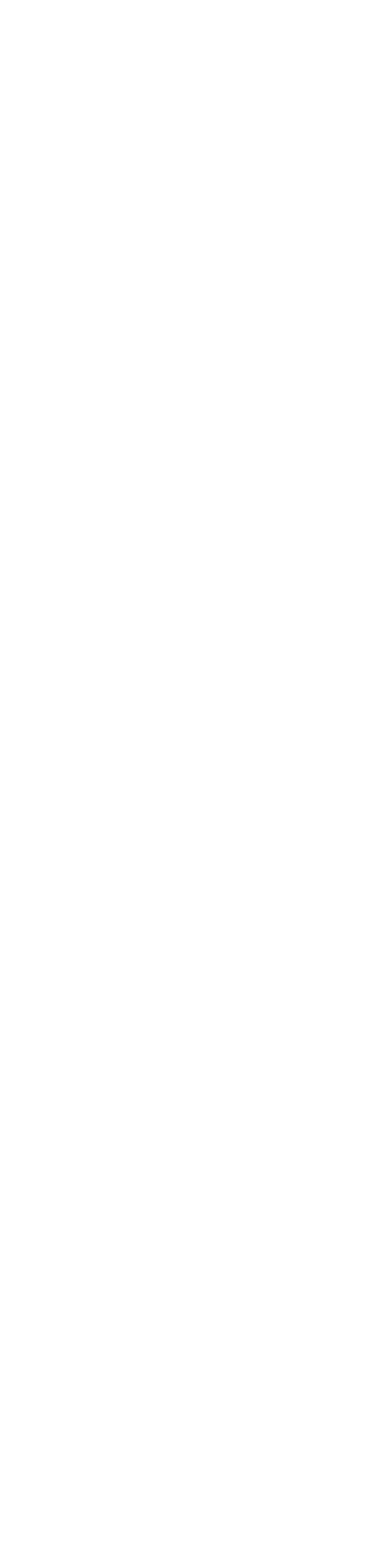
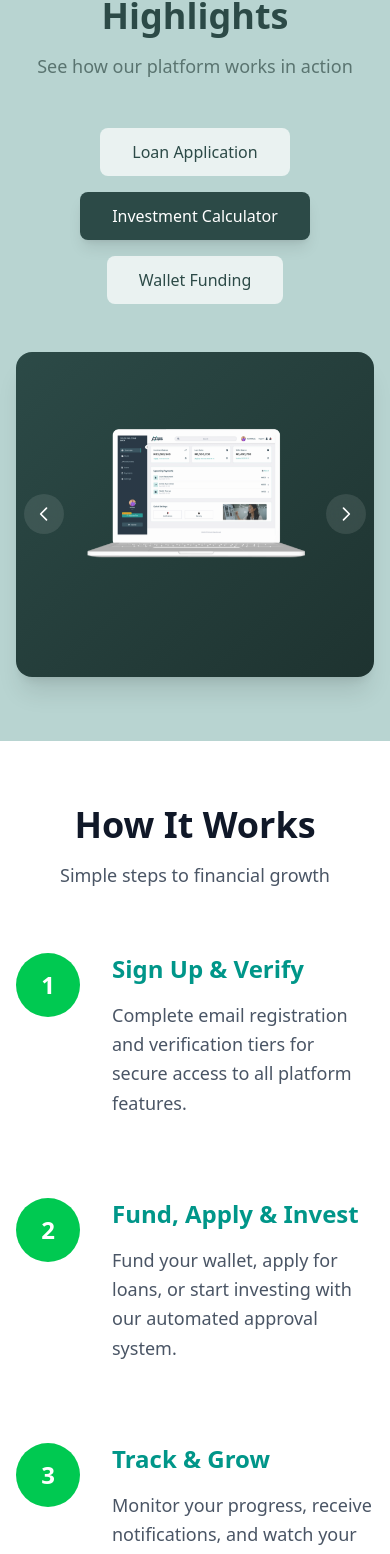
Before and after one commit to Nwose/pristinCapital, a Next.js app: page / in a window 390 px wide. Shown: the part 2957-4511 px from the top of the page. Before the commit the page ends 2849 px from the top, so only its background shows below. Built offline with nearby package versions, Linux system fonts and the light colour scheme.

Commit message:
Add VisualProductHighlights and HowItWorks components to Home layout for enhanced user engagement. Update Hero component's heading size for improved readability.

```diff
--- a/app/page.tsx
+++ b/app/page.tsx
@@ -2,6 +2,8 @@ import React from "react";
 import LandingNav from "@/components/LandingNav";
 import Hero from "@/components/Hero";
 import FeaturesSection from "@/components/FeaturesSection";
+import VisualProductHighlights from "@/components/VisualProductHighlights";
+import HowItWorks from "@/components/HowItWorks";
 
 export default function Home() {
   return (
@@ -9,6 +11,8 @@ export default function Home() {
       <LandingNav />
       <Hero />
       <FeaturesSection />
+      <VisualProductHighlights />
+      <HowItWorks />
     </div>
   );
 }
--- a/components/Hero.tsx
+++ b/components/Hero.tsx
@@ -25,7 +25,7 @@ export default function Hero() {
       <div className="relative z-10 flex flex-col md:flex-row items-center justify-between w-full max-w-7xl px-8 py-16 gap-8">
         {/* Left: Hero Text */}
         <div className="flex-1 max-w-2xl text-left">
-          <h1 className="text-4xl md:text-6xl font-bold leading-tight mb-8 text-white">
+          <h1 className="text-4xl md:text-5xl font-bold leading-tight mb-8 text-white">
             <span className="text-[#1CC5AE]">Pristin</span>, Your Financial
             <br />
             Growth Platform — Built
--- /dev/null
+++ b/components/HowItWorks.tsx
@@ -0,0 +1,120 @@
+import React from "react";
+import Image from "next/image";
+import {
+  Monitor,
+  TrendingUp,
+  BarChart3,
+  User,
+  Wallet,
+  PieChart,
+} from "lucide-react";
+
+const HowItWorks = () => {
+  return (
+    <div className="bg-white py-16 px-4 sm:px-6 lg:px-8">
+      <div className="max-w-6xl mx-auto">
+        {/* Header */}
+        <div className="text-center mb-16">
+          <h2 className="text-4xl font-bold text-gray-900 mb-4">
+            How It Works
+          </h2>
+          <p className="text-lg text-gray-600">
+            Simple steps to financial growth
+          </p>
+        </div>
+
+        {/* Steps */}
+        <div className="space-y-20">
+          {/* Step 1 */}
+          <div className="flex items-center justify-between">
+            <div className="flex items-start space-x-8 flex-1">
+              <div className="flex-shrink-0">
+                <div className="w-16 h-16 bg-green-500 rounded-full flex items-center justify-center">
+                  <span className="text-2xl font-bold text-white">1</span>
+                </div>
+              </div>
+              <div className="flex-1 max-w-md">
+                <h3 className="text-2xl font-semibold text-teal-600 mb-4">
+                  Sign Up & Verify
+                </h3>
+                <p className="text-gray-600 text-lg leading-relaxed">
+                  Complete email registration and verification tiers for secure
+                  access to all platform features.
+                </p>
+              </div>
+            </div>
+            <div className="hidden lg:block flex-shrink-0 ml-8">
+              <Image
+                src="/images/pana.png"
+                alt="Sign Up & Verify illustration"
+                width={160}
+                height={128}
+                className="rounded-lg"
+              />
+            </div>
+          </div>
+
+          {/* Step 2 */}
+          <div className="flex items-center justify-between">
+            <div className="flex items-start space-x-8 flex-1">
+              <div className="flex-shrink-0">
+                <div className="w-16 h-16 bg-green-500 rounded-full flex items-center justify-center">
+                  <span className="text-2xl font-bold text-white">2</span>
+                </div>
+              </div>
+              <div className="flex-1 max-w-md">
+                <h3 className="text-2xl font-semibold text-teal-600 mb-4">
+                  Fund, Apply & Invest
+                </h3>
+                <p className="text-gray-600 text-lg leading-relaxed">
+                  Fund your wallet, apply for loans, or start investing with our
+                  automated approval system.
+                </p>
+              </div>
+            </div>
+            <div className="hidden lg:block flex-shrink-0 ml-8">
+              <Image
+                src="/images/pana.png"
+                alt="Fund, Apply & Invest illustration"
+                width={160}
+                height={128}
+                className="rounded-lg"
+              />
+            </div>
+          </div>
+
+          {/* Step 3 */}
+          <div className="flex items-center justify-between">
+            <div className="flex items-start space-x-8 flex-1">
+              <div className="flex-shrink-0">
+                <div className="w-16 h-16 bg-green-500 rounded-full flex items-center justify-center">
+                  <span className="text-2xl font-bold text-white">3</span>
+                </div>
+              </div>
+              <div className="flex-1 max-w-md">
+                <h3 className="text-2xl font-semibold text-teal-600 mb-4">
+                  Track & Grow
+                </h3>
+                <p className="text-gray-600 text-lg leading-relaxed">
+                  Monitor your progress, receive notifications, and watch your
+                  financial portfolio grow in real-time.
+                </p>
+              </div>
+            </div>
+            <div className="hidden lg:block flex-shrink-0 ml-8">
+              <Image
+                src="/images/pana.png"
+                alt="Track & Grow illustration"
+                width={160}
+                height={128}
+                className="rounded-lg"
+              />
+            </div>
+          </div>
+        </div>
+      </div>
+    </div>
+  );
+};
+
+export default HowItWorks;
--- /dev/null
+++ b/components/VisualProductHighlights.tsx
@@ -0,0 +1,127 @@
+"use client";
+
+import React, { useState } from "react";
+import Image from "next/image";
+
+const VisualProductHighlights = () => {
+  const [activeTab, setActiveTab] = useState("Investment Calculator");
+
+  const tabs = ["Loan Application", "Investment Calculator", "Wallet Funding"];
+
+  return (
+    <section className="py-16 px-4 bg-[#B8D4D1]">
+      <div className="max-w-7xl mx-auto">
+        {/* Header */}
+        <div className="text-center mb-12">
+          <h2 className="text-4xl md:text-5xl font-bold text-[#2C4A47] mb-4">
+            Visual Product Highlights
+          </h2>
+          <p className="text-lg text-[#5A7470] max-w-md mx-auto">
+            See how our platform works in action
+          </p>
+        </div>
+
+        {/* Tab Buttons */}
+        <div className="flex justify-center gap-4 mb-12 flex-wrap">
+          {tabs.map((tab) => (
+            <button
+              key={tab}
+              onClick={() => setActiveTab(tab)}
+              className={`px-8 py-3 rounded-lg font-medium transition-all duration-300 ${
+                activeTab === tab
+                  ? "bg-[#2C4A47] text-white shadow-lg"
+                  : "bg-white/70 text-[#2C4A47] hover:bg-white hover:shadow-md"
+              }`}
+            >
+              {tab}
+            </button>
+          ))}
+        </div>
+
+        {/* Laptop Mockup with Navigation */}
+        <div className="relative max-w-4xl mx-auto">
+          <div className="bg-gradient-to-br from-[#2C4A47] to-[#1E3330] rounded-2xl p-6 md:p-8 shadow-xl">
+            {/* Navigation Arrows */}
+            <button
+              className="absolute left-2 top-1/2 transform -translate-y-1/2 w-10 h-10 bg-white/10 hover:bg-white/20 rounded-full flex items-center justify-center transition-all duration-300 backdrop-blur-sm"
+              aria-label="Previous"
+            >
+              <svg
+                className="w-5 h-5 text-white"
+                fill="none"
+                stroke="currentColor"
+                viewBox="0 0 24 24"
+              >
+                <path
+                  strokeLinecap="round"
+                  strokeLinejoin="round"
+                  strokeWidth={2}
+                  d="M15 19l-7-7 7-7"
+                />
+              </svg>
+            </button>
+
+            <button
+              className="absolute right-2 top-1/2 transform -translate-y-1/2 w-10 h-10 bg-white/10 hover:bg-white/20 rounded-full flex items-center justify-center transition-all duration-300 backdrop-blur-sm"
+              aria-label="Next"
+            >
+              <svg
+                className="w-5 h-5 text-white"
+                fill="none"
+                stroke="currentColor"
+                viewBox="0 0 24 24"
+              >
+                <path
+                  strokeLinecap="round"
+                  strokeLinejoin="round"
+                  strokeWidth={2}
+                  d="M9 5l7 7-7 7"
+                />
+              </svg>
+            </button>
+
+            {/* Laptop Image */}
+            <div className="flex justify-center">
+              <div className="relative">
+                <Image
+                  src="/images/laptop.png"
+                  alt={`${activeTab} Dashboard Preview`}
+                  width={600}
+                  height={375}
+                  className="max-w-full h-auto"
+                  priority
+                />
+              </div>
+            </div>
+          </div>
+        </div>
+
+        {/* Optional: Tab Content Description */}
+        {/* <div className="text-center mt-8">
+          <div className="max-w-2xl mx-auto">
+            {activeTab === "Loan Application" && (
+              <p className="text-[#5A7470] text-lg">
+                Experience our streamlined loan application process with instant
+                approvals and competitive rates.
+              </p>
+            )}
+            {activeTab === "Investment Calculator" && (
+              <p className="text-[#5A7470] text-lg">
+                Plan your financial future with our advanced investment
+                calculator and portfolio management tools.
+              </p>
+            )}
+            {activeTab === "Wallet Funding" && (
+              <p className="text-[#5A7470] text-lg">
+                Seamlessly fund your wallet with multiple payment options and
+                instant transaction processing.
+              </p>
+            )}
+          </div>
+        </div> */}
+      </div>
+    </section>
+  );
+};
+
+export default VisualProductHighlights;
```
Also changed, not shown: public/images/pana.png (added).
